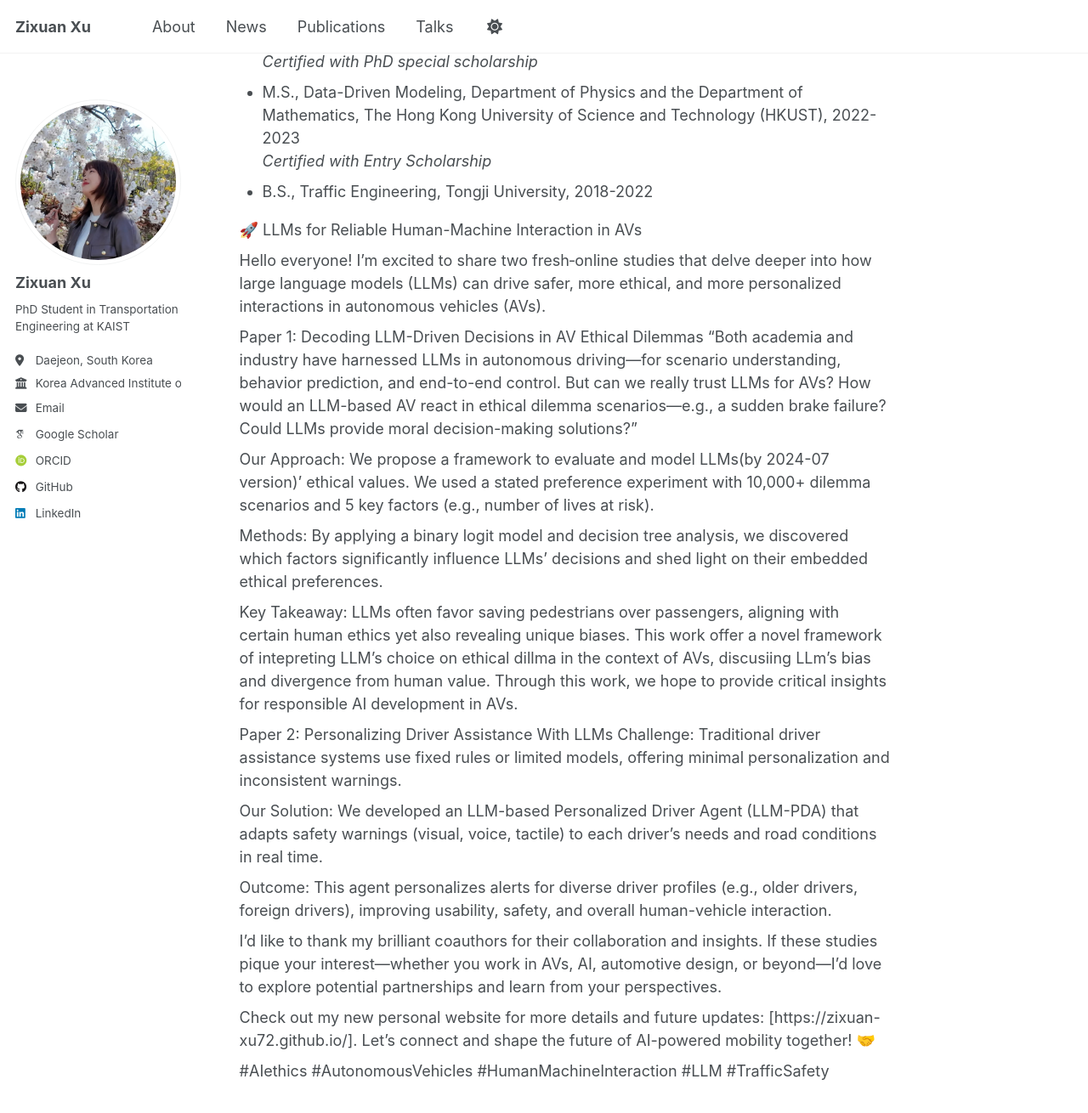
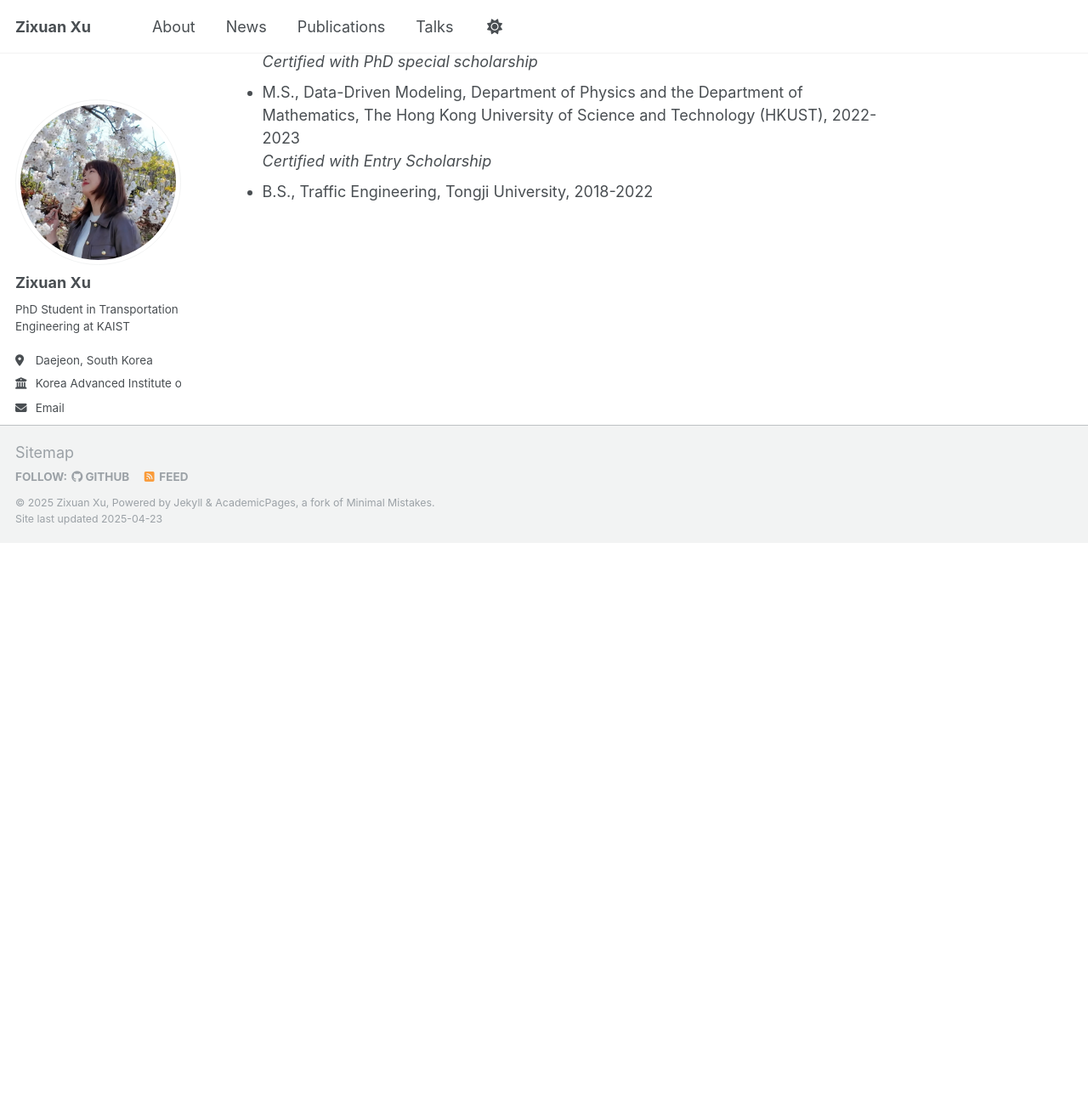
Before and after one commit to zixuan-xu72/zixuan-xu72.github.io, a Jekyll site: the page built from _pages/about.md, in a window 1280 px wide and 1400 px high, scrolled down 2568 px. Shown: the top 1310 px of the window at 85% size. Built offline with Jekyll 4.4.1, drawn with Linux system fonts in a browser that asks for light colours; some web fonts are replaced; after the commit the page ends 3207 px from its top, so only the background shows below that.

Commit message:
website UPDATE

```diff
--- a/_pages/about.md
+++ b/_pages/about.md
@@ -61,31 +61,3 @@ During my PhD stage, I seek to answer several questions about our future with in
 
 - B.S., Traffic Engineering,
   Tongji University, 2018-2022
-
-
-🚀 LLMs for Reliable Human-Machine Interaction in AVs
-
-Hello everyone! I’m excited to share two fresh‑online studies that delve deeper into how large language models (LLMs) can drive safer, more ethical, and more personalized interactions in autonomous vehicles (AVs).
-
-Paper 1: Decoding LLM-Driven Decisions in AV Ethical Dilemmas
-“Both academia and industry have harnessed LLMs in autonomous driving—for scenario understanding, behavior prediction, and end-to-end control. But can we really trust LLMs for AVs? How would an LLM-based AV react in ethical dilemma scenarios—e.g., a sudden brake failure? Could LLMs provide moral decision-making solutions?”
-
-Our Approach: We propose a framework to evaluate and model LLMs(by 2024-07 version)’ ethical values. We used a stated preference experiment with 10,000+ dilemma scenarios and 5 key factors (e.g., number of lives at risk).
-
-Methods: By applying a binary logit model and decision tree analysis, we discovered which factors significantly influence LLMs’ decisions and shed light on their embedded ethical preferences.
-
-Key Takeaway: LLMs often favor saving pedestrians over passengers, aligning with certain human ethics yet also revealing unique biases. This work offer a novel framework of intepreting LLM's choice on ethical dillma in the context of AVs, discusiing LLm's bias and divergence from human value. Through this work, we hope to provide critical insights for responsible AI development in AVs.
-
-Paper 2: Personalizing Driver Assistance With LLMs
-Challenge: Traditional driver assistance systems use fixed rules or limited models, offering minimal personalization and inconsistent warnings.
-
-Our Solution: We developed an LLM-based Personalized Driver Agent (LLM-PDA) that adapts safety warnings (visual, voice, tactile) to each driver’s needs and road conditions in real time.
-
-Outcome: This agent personalizes alerts for diverse driver profiles (e.g., older drivers, foreign drivers), improving usability, safety, and overall human-vehicle interaction.
-
-I’d like to thank my brilliant coauthors for their collaboration and insights. If these studies pique your interest—whether you work in AVs, AI, automotive design, or beyond—I’d love to explore potential partnerships and learn from your perspectives.
-
-Check out my new personal website for more details and future updates: [https://zixuan-xu72.github.io/].
-Let’s connect and shape the future of AI-powered mobility together! 🤝
-
-#AIethics #AutonomousVehicles #HumanMachineInteraction #LLM #TrafficSafety
```
